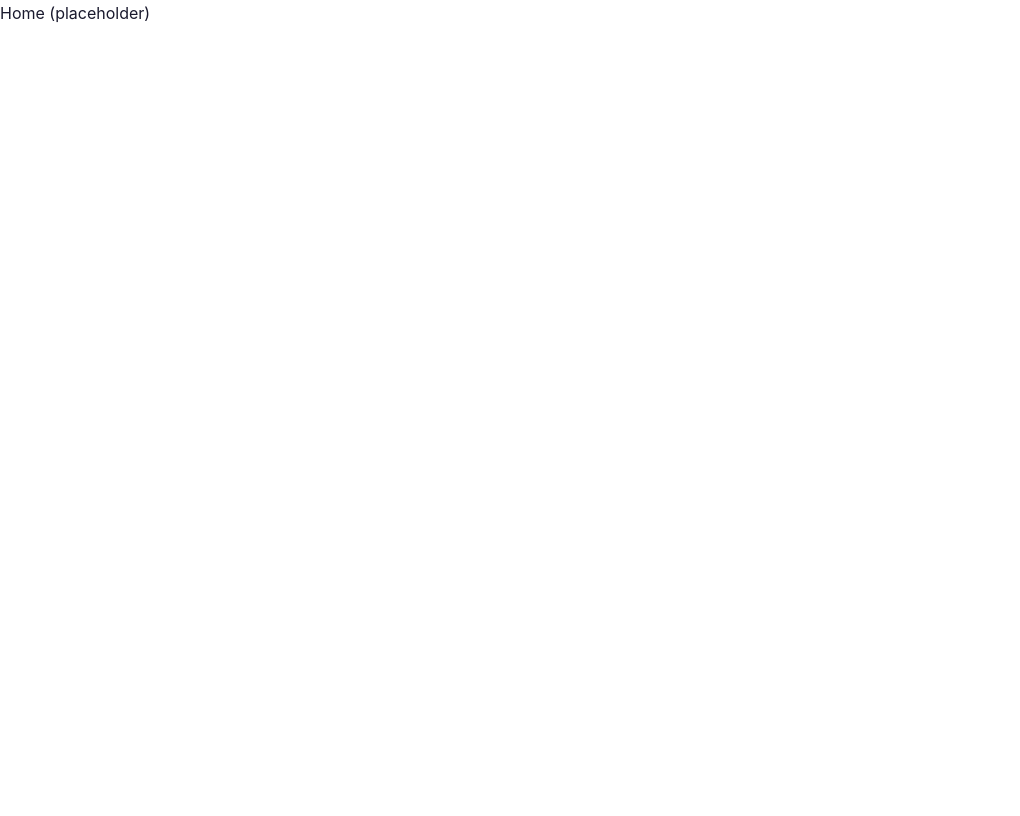
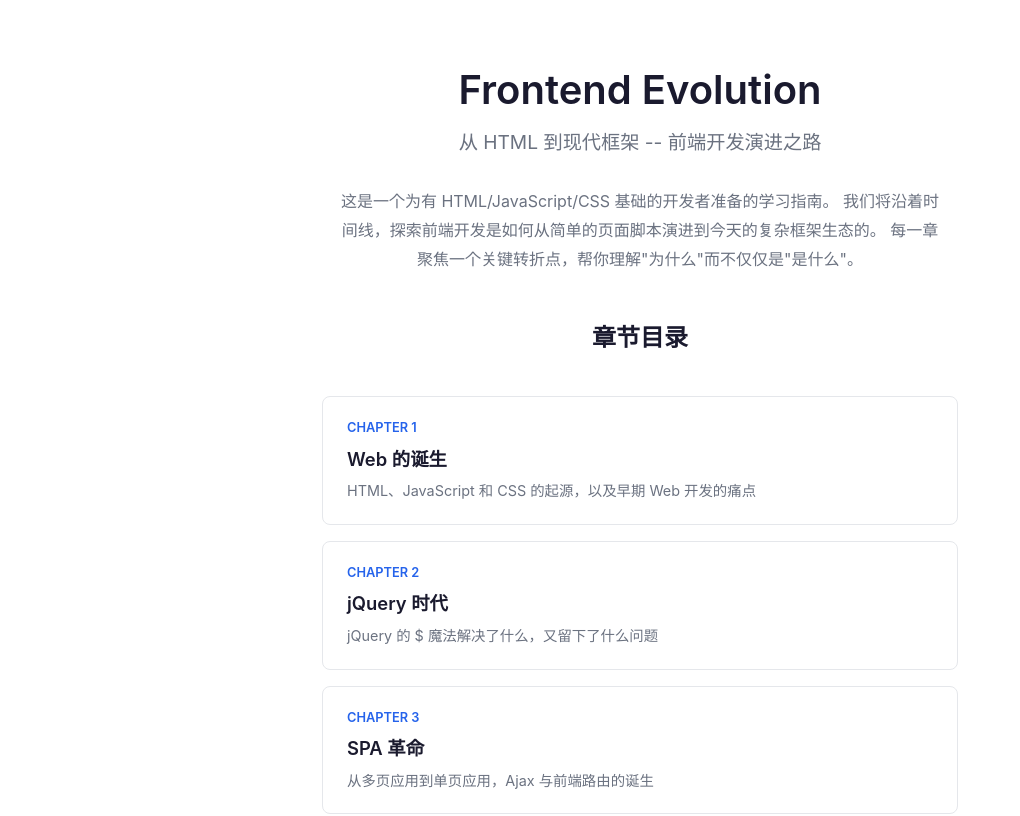
Before and after one commit to tianchaotc/frontend-evolution, a Vue app: page /#/ in a window 1280 px wide. Shown: the top 816 px of the page, without its empty margins (0-1020 px from the left). Built offline with nearby package versions, Linux system fonts and the light colour scheme.

Commit message:
feat: add home page with chapter cards

```diff
--- /dev/null
+++ b/src/components/HomeCard.vue
@@ -0,0 +1,16 @@
+<script setup>
+defineProps({
+  number: { type: Number, required: true },
+  title: { type: String, required: true },
+  summary: { type: String, required: true },
+  slug: { type: String, required: true },
+})
+</script>
+
+<template>
+  <router-link :to="`/chapter/${slug}`" class="home-card">
+    <div class="home-card-number">Chapter {{ number }}</div>
+    <div class="home-card-title">{{ title }}</div>
+    <div class="home-card-desc">{{ summary }}</div>
+  </router-link>
+</template>
--- a/src/views/HomeView.vue
+++ b/src/views/HomeView.vue
@@ -1,3 +1,70 @@
+<script setup>
+import { chapters } from '../data/chapters'
+import HomeCard from '../components/HomeCard.vue'
+</script>
+
 <template>
-  <div>Home (placeholder)</div>
+  <div class="home">
+    <header class="home-header">
+      <h1>Frontend Evolution</h1>
+      <p class="home-subtitle">从 HTML 到现代框架 -- 前端开发演进之路</p>
+      <p class="home-desc">
+        这是一个为有 HTML/JavaScript/CSS 基础的开发者准备的学习指南。
+        我们将沿着时间线，探索前端开发是如何从简单的页面脚本演进到今天的复杂框架生态的。
+        每一章聚焦一个关键转折点，帮你理解"为什么"而不仅仅是"是什么"。
+      </p>
+    </header>
+
+    <section class="home-chapters">
+      <h2>章节目录</h2>
+      <HomeCard
+        v-for="ch in chapters"
+        :key="ch.slug"
+        :number="ch.number"
+        :title="ch.title"
+        :summary="ch.summary"
+        :slug="ch.slug"
+      />
+    </section>
+  </div>
 </template>
+
+<style scoped>
+.home {
+  max-width: 700px;
+  margin: 0 auto;
+  padding: 4em 2em;
+}
+
+.home-header {
+  margin-bottom: 3em;
+  text-align: center;
+}
+
+.home-header h1 {
+  font-size: 2.5rem;
+  margin-top: 0;
+  margin-bottom: 0.25em;
+}
+
+.home-subtitle {
+  font-size: 1.2rem;
+  color: var(--color-text-secondary);
+  margin-bottom: 1.5em;
+}
+
+.home-desc {
+  font-size: 1rem;
+  color: var(--color-text-secondary);
+  line-height: 1.8;
+  max-width: 600px;
+  margin: 0 auto;
+}
+
+.home-chapters h2 {
+  border: none;
+  margin-top: 0;
+  margin-bottom: 1.5em;
+  text-align: center;
+}
+</style>
```
